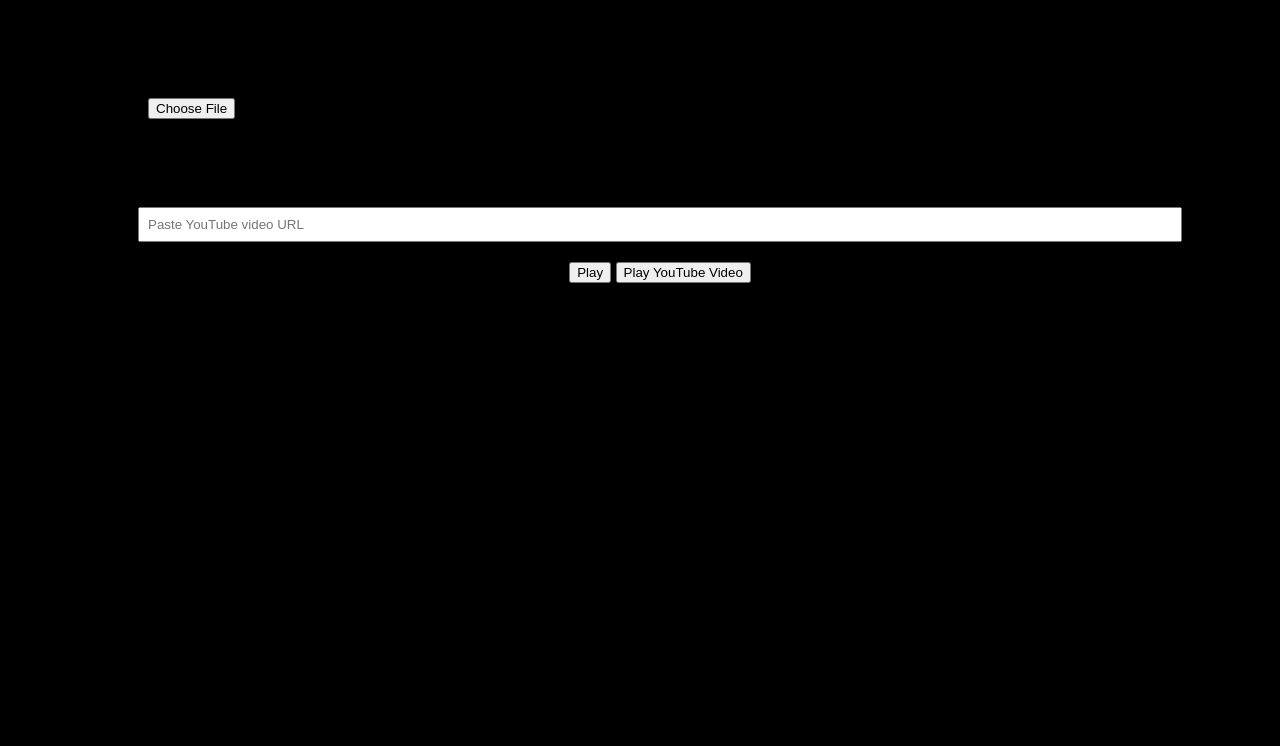
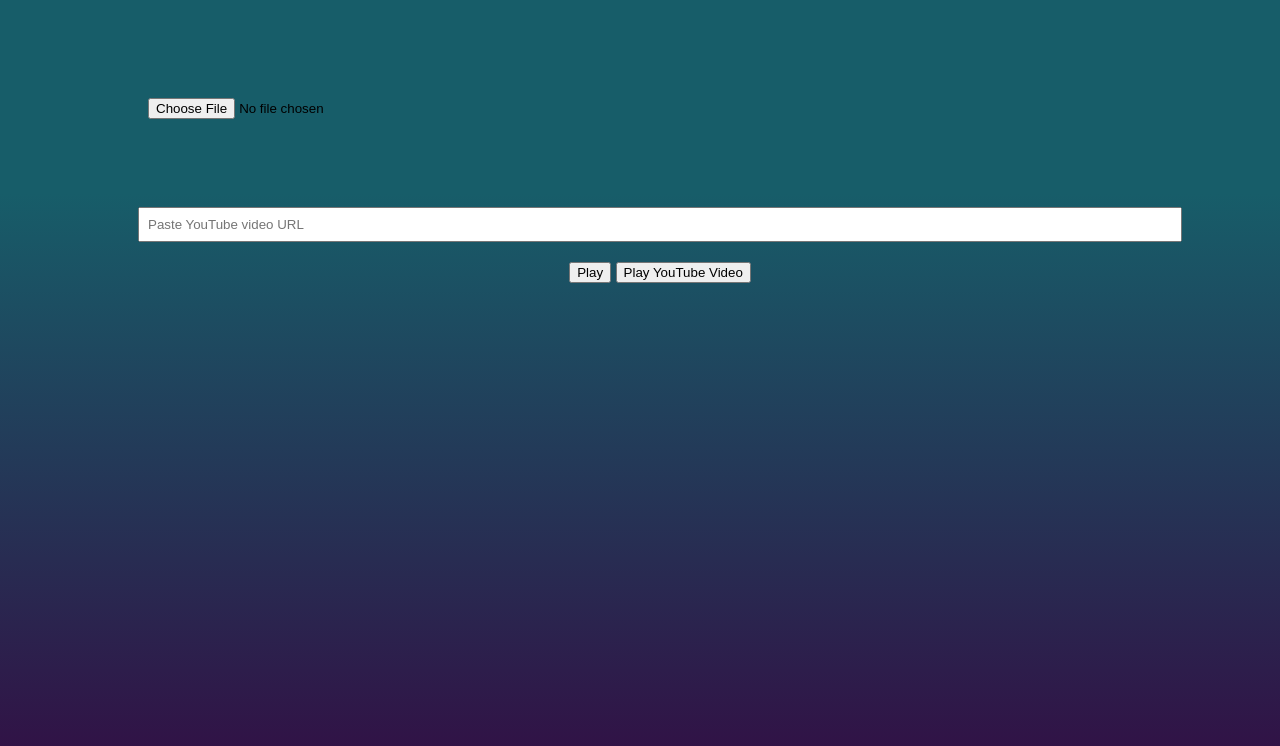
Before and after one commit to Trishammk/video-player, a plain HTML site: page index.html in a window 1280 px wide. Drawn offline with Linux system fonts and the light colour scheme.

Commit message:
Update index.html

```diff
--- a/index.html
+++ b/index.html
@@ -14,7 +14,7 @@
       body {
        height: 100vh;
        width: 100%;
-        background: black;
+        background: linear-gradient(to bottom, #175d69 23%, #330c43 95%);
 
     }
 
```
